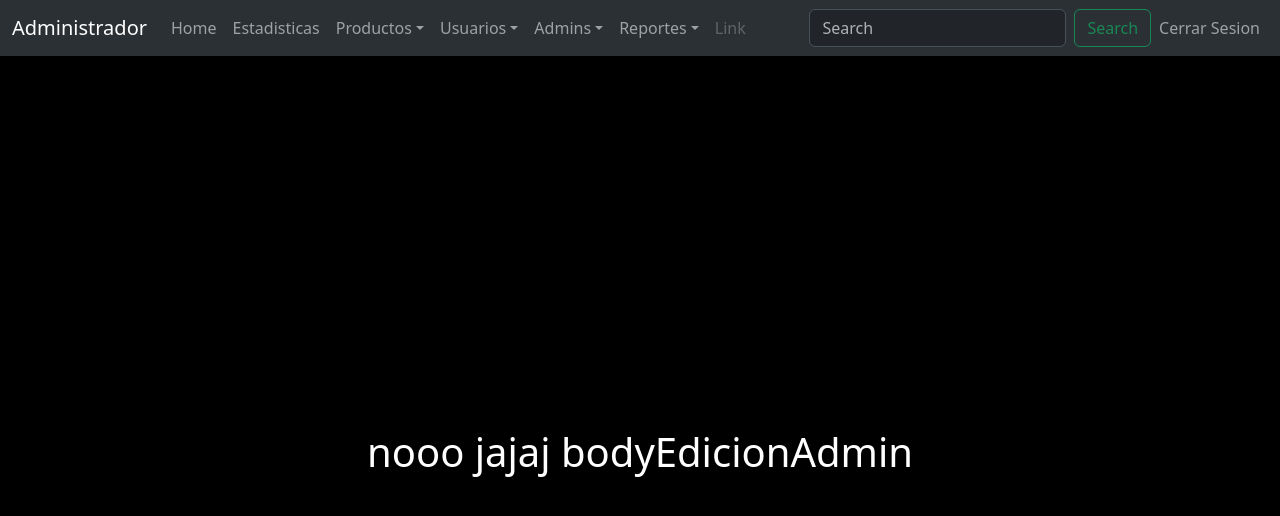
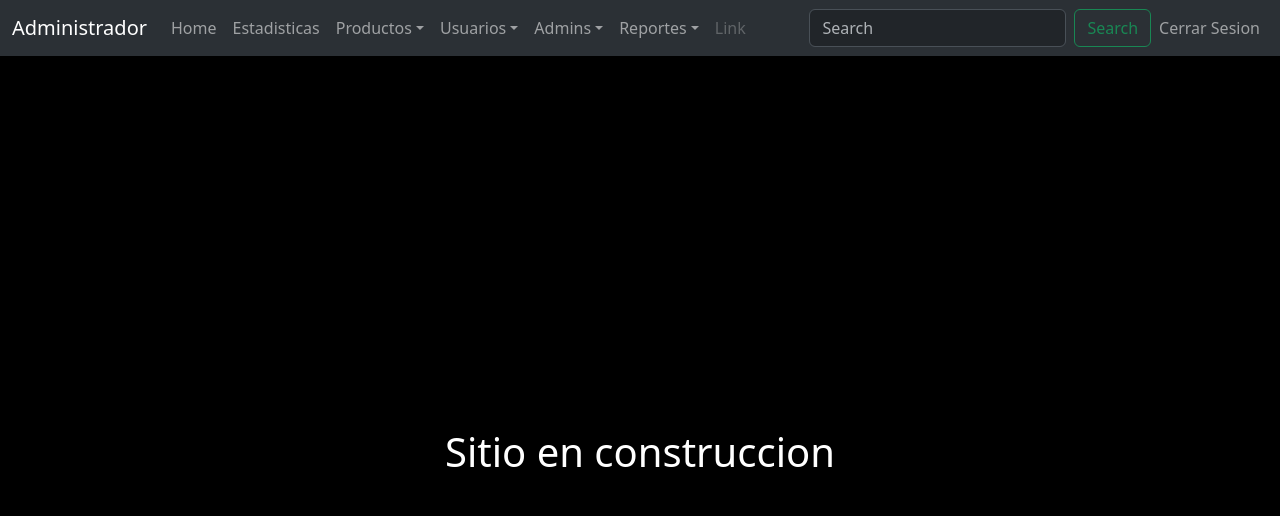
Before and after one commit to nicolaspj/crudRP, a React (Vite) app: page /HomeUserAdmin/EdicionAdmin in a window 1280 px wide. Shown: the top 516 px of the page. Built offline with nearby package versions, Linux system fonts and the light colour scheme.

Commit message:
se puso "Sitio en construccion"

```diff
--- a/src/HomeUserAdmin/EdicionAdmin.jsx
+++ b/src/HomeUserAdmin/EdicionAdmin.jsx
@@ -3,7 +3,7 @@ import "../App.css";
 function EdicionAdmin() {
   return (
     <div className="bodyEdicionAdmin">
-      <h1>nooo jajaj bodyEdicionAdmin</h1>
+      <h1>Sitio en construccion</h1>
     </div>
   );
 }
--- a/src/HomeUserAdmin/EdicionUser.jsx
+++ b/src/HomeUserAdmin/EdicionUser.jsx
@@ -3,7 +3,7 @@ import "../App.css";
 function EdicionUser() {
   return (
     <div className="bodyEdicionUser">
-      <h1>nooo jajaj</h1>
+      <h1>Sitio en construccion</h1>
     </div>
   );
 }
--- a/src/HomeUserAdmin/Estadisticas.jsx
+++ b/src/HomeUserAdmin/Estadisticas.jsx
@@ -3,7 +3,7 @@ import "../App.css";
 function Estadisticas() {
   return (
     <div className="bodyEstadisticas">
-      <h1>nooo jajaj Estadisticas</h1>
+      <h1>Sitio en construccion</h1>
     </div>
   );
 }
--- a/src/HomeUserAdmin/Reporte/Reporte.jsx
+++ b/src/HomeUserAdmin/Reporte/Reporte.jsx
@@ -3,7 +3,7 @@ import "../../App.css";
 function Reporte() {
   return (
     <div className="bodyReporte">
-      <h1>nooo jajaj bodyReporte</h1>
+      <h1>Sitio en construccion</h1>
     </div>
   );
 }
```
